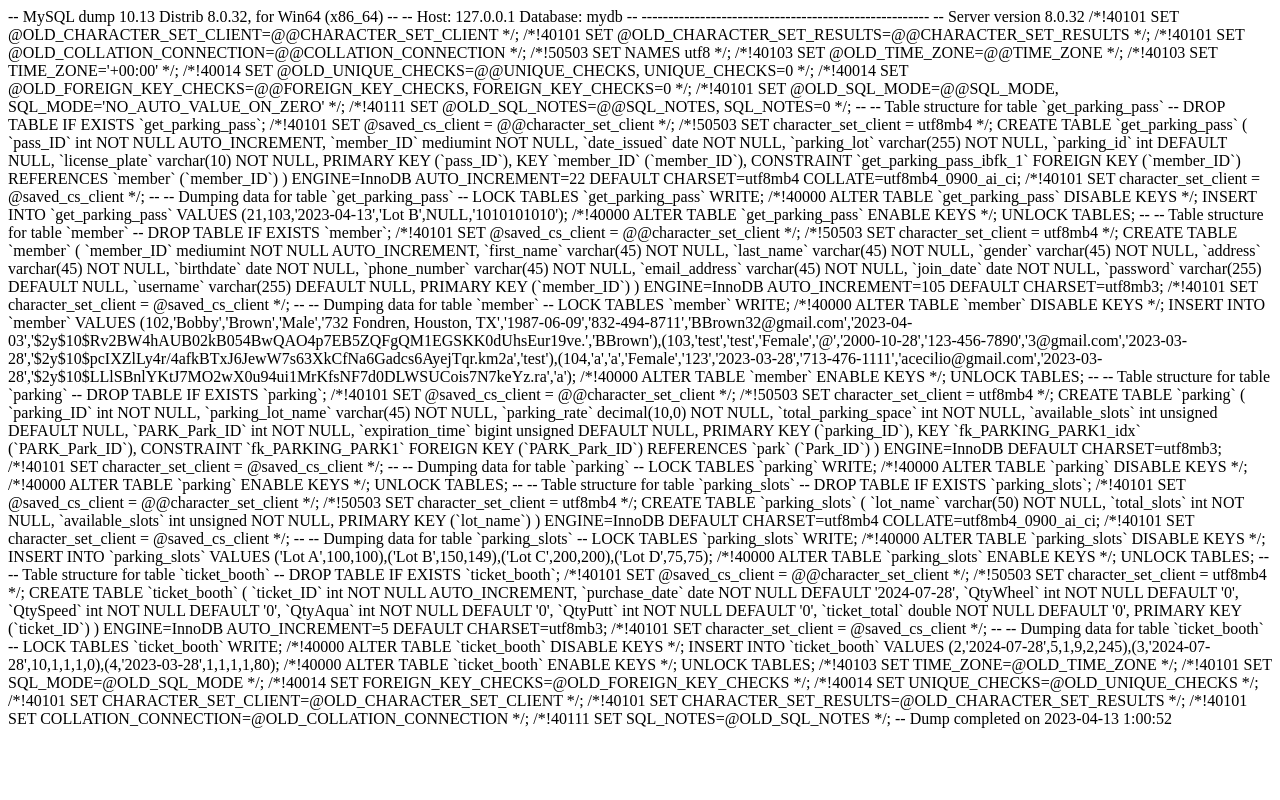
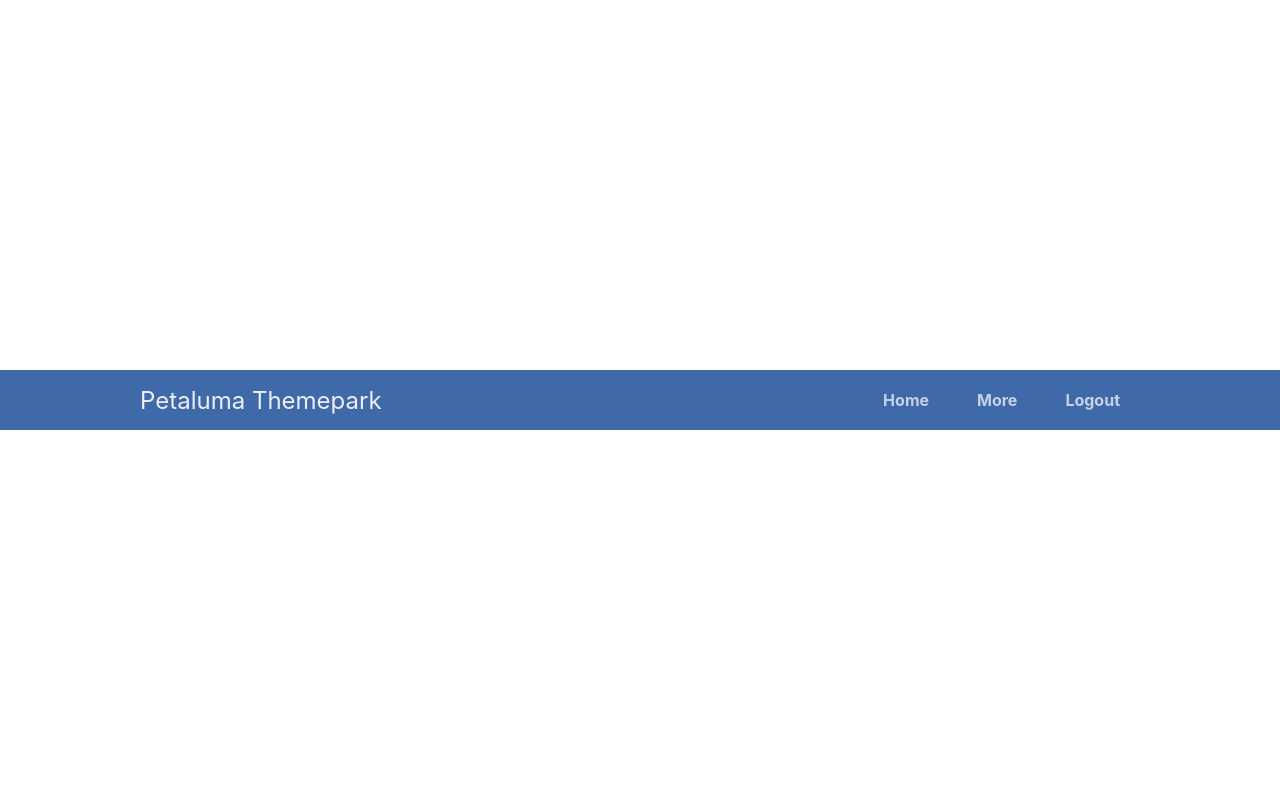
Before and after one commit to mirkwoodia/petaluma, a PHP site: page /Ticket_Booth.php in a window 1280 px wide. Run offline with PHP 8.4, Linux system fonts and the light colour scheme; a user stored in the database is signed in.

Commit message:
Update Ticket_Booth.php

```diff
--- a/Ticket_Booth.php
+++ b/Ticket_Booth.php
@@ -1,174 +1,21 @@
--- MySQL dump 10.13  Distrib 8.0.32, for Win64 (x86_64)
---
--- Host: 127.0.0.1    Database: mydb
--- ------------------------------------------------------
--- Server version	8.0.32
-
-/*!40101 SET @OLD_CHARACTER_SET_CLIENT=@@CHARACTER_SET_CLIENT */;
-/*!40101 SET @OLD_CHARACTER_SET_RESULTS=@@CHARACTER_SET_RESULTS */;
-/*!40101 SET @OLD_COLLATION_CONNECTION=@@COLLATION_CONNECTION */;
-/*!50503 SET NAMES utf8 */;
-/*!40103 SET @OLD_TIME_ZONE=@@TIME_ZONE */;
-/*!40103 SET TIME_ZONE='+00:00' */;
-/*!40014 SET @OLD_UNIQUE_CHECKS=@@UNIQUE_CHECKS, UNIQUE_CHECKS=0 */;
-/*!40014 SET @OLD_FOREIGN_KEY_CHECKS=@@FOREIGN_KEY_CHECKS, FOREIGN_KEY_CHECKS=0 */;
-/*!40101 SET @OLD_SQL_MODE=@@SQL_MODE, SQL_MODE='NO_AUTO_VALUE_ON_ZERO' */;
-/*!40111 SET @OLD_SQL_NOTES=@@SQL_NOTES, SQL_NOTES=0 */;
-
---
--- Table structure for table `get_parking_pass`
---
-
-DROP TABLE IF EXISTS `get_parking_pass`;
-/*!40101 SET @saved_cs_client     = @@character_set_client */;
-/*!50503 SET character_set_client = utf8mb4 */;
-CREATE TABLE `get_parking_pass` (
-  `pass_ID` int NOT NULL AUTO_INCREMENT,
-  `member_ID` mediumint NOT NULL,
-  `date_issued` date NOT NULL,
-  `parking_lot` varchar(255) NOT NULL,
-  `parking_id` int DEFAULT NULL,
-  `license_plate` varchar(10) NOT NULL,
-  PRIMARY KEY (`pass_ID`),
-  KEY `member_ID` (`member_ID`),
-  CONSTRAINT `get_parking_pass_ibfk_1` FOREIGN KEY (`member_ID`) REFERENCES `member` (`member_ID`)
-) ENGINE=InnoDB AUTO_INCREMENT=22 DEFAULT CHARSET=utf8mb4 COLLATE=utf8mb4_0900_ai_ci;
-/*!40101 SET character_set_client = @saved_cs_client */;
-
---
--- Dumping data for table `get_parking_pass`
---
-
-LOCK TABLES `get_parking_pass` WRITE;
-/*!40000 ALTER TABLE `get_parking_pass` DISABLE KEYS */;
-INSERT INTO `get_parking_pass` VALUES (21,103,'2023-04-13','Lot B',NULL,'1010101010');
-/*!40000 ALTER TABLE `get_parking_pass` ENABLE KEYS */;
-UNLOCK TABLES;
-
---
--- Table structure for table `member`
---
-
-DROP TABLE IF EXISTS `member`;
-/*!40101 SET @saved_cs_client     = @@character_set_client */;
-/*!50503 SET character_set_client = utf8mb4 */;
-CREATE TABLE `member` (
-  `member_ID` mediumint NOT NULL AUTO_INCREMENT,
-  `first_name` varchar(45) NOT NULL,
-  `last_name` varchar(45) NOT NULL,
-  `gender` varchar(45) NOT NULL,
-  `address` varchar(45) NOT NULL,
-  `birthdate` date NOT NULL,
-  `phone_number` varchar(45) NOT NULL,
-  `email_address` varchar(45) NOT NULL,
-  `join_date` date NOT NULL,
-  `password` varchar(255) DEFAULT NULL,
-  `username` varchar(255) DEFAULT NULL,
-  PRIMARY KEY (`member_ID`)
-) ENGINE=InnoDB AUTO_INCREMENT=105 DEFAULT CHARSET=utf8mb3;
-/*!40101 SET character_set_client = @saved_cs_client */;
-
---
--- Dumping data for table `member`
---
-
-LOCK TABLES `member` WRITE;
-/*!40000 ALTER TABLE `member` DISABLE KEYS */;
-INSERT INTO `member` VALUES (102,'Bobby','Brown','Male','732 Fondren, Houston, TX','1987-06-09','832-494-8711','BBrown32@gmail.com','2023-04-03','$2y$10$Rv2BW4hAUB02kB054BwQAO4p7EB5ZQFgQM1EGSKK0dUhsEur19ve.','BBrown'),(103,'test','test','Female','@','2000-10-28','123-456-7890','3@gmail.com','2023-03-28','$2y$10$pcIXZlLy4r/4afkBTxJ6JewW7s63XkCfNa6Gadcs6AyejTqr.km2a','test'),(104,'a','a','Female','123','2023-03-28','713-476-1111','acecilio@gmail.com','2023-03-28','$2y$10$LLlSBnlYKtJ7MO2wX0u94ui1MrKfsNF7d0DLWSUCois7N7keYz.ra','a');
-/*!40000 ALTER TABLE `member` ENABLE KEYS */;
-UNLOCK TABLES;
-
---
--- Table structure for table `parking`
---
-
-DROP TABLE IF EXISTS `parking`;
-/*!40101 SET @saved_cs_client     = @@character_set_client */;
-/*!50503 SET character_set_client = utf8mb4 */;
-CREATE TABLE `parking` (
-  `parking_ID` int NOT NULL,
-  `parking_lot_name` varchar(45) NOT NULL,
-  `parking_rate` decimal(10,0) NOT NULL,
-  `total_parking_space` int NOT NULL,
-  `available_slots` int unsigned DEFAULT NULL,
-  `PARK_Park_ID` int NOT NULL,
-  `expiration_time` bigint unsigned DEFAULT NULL,
-  PRIMARY KEY (`parking_ID`),
-  KEY `fk_PARKING_PARK1_idx` (`PARK_Park_ID`),
-  CONSTRAINT `fk_PARKING_PARK1` FOREIGN KEY (`PARK_Park_ID`) REFERENCES `park` (`Park_ID`)
-) ENGINE=InnoDB DEFAULT CHARSET=utf8mb3;
-/*!40101 SET character_set_client = @saved_cs_client */;
-
---
--- Dumping data for table `parking`
---
-
-LOCK TABLES `parking` WRITE;
-/*!40000 ALTER TABLE `parking` DISABLE KEYS */;
-/*!40000 ALTER TABLE `parking` ENABLE KEYS */;
-UNLOCK TABLES;
-
---
--- Table structure for table `parking_slots`
---
-
-DROP TABLE IF EXISTS `parking_slots`;
-/*!40101 SET @saved_cs_client     = @@character_set_client */;
-/*!50503 SET character_set_client = utf8mb4 */;
-CREATE TABLE `parking_slots` (
-  `lot_name` varchar(50) NOT NULL,
-  `total_slots` int NOT NULL,
-  `available_slots` int unsigned NOT NULL,
-  PRIMARY KEY (`lot_name`)
-) ENGINE=InnoDB DEFAULT CHARSET=utf8mb4 COLLATE=utf8mb4_0900_ai_ci;
-/*!40101 SET character_set_client = @saved_cs_client */;
-
---
--- Dumping data for table `parking_slots`
---
-
-LOCK TABLES `parking_slots` WRITE;
-/*!40000 ALTER TABLE `parking_slots` DISABLE KEYS */;
-INSERT INTO `parking_slots` VALUES ('Lot A',100,100),('Lot B',150,149),('Lot C',200,200),('Lot D',75,75);
-/*!40000 ALTER TABLE `parking_slots` ENABLE KEYS */;
-UNLOCK TABLES;
-
---
--- Table structure for table `ticket_booth`
---
-
-DROP TABLE IF EXISTS `ticket_booth`;
-/*!40101 SET @saved_cs_client     = @@character_set_client */;
-/*!50503 SET character_set_client = utf8mb4 */;
-CREATE TABLE `ticket_booth` (
-  `ticket_ID` int NOT NULL AUTO_INCREMENT,
-  `purchase_date` date NOT NULL DEFAULT '2024-07-28',
-  `QtyWheel` int NOT NULL DEFAULT '0',
-  `QtySpeed` int NOT NULL DEFAULT '0',
-  `QtyAqua` int NOT NULL DEFAULT '0',
-  `QtyPutt` int NOT NULL DEFAULT '0',
-  `ticket_total` double NOT NULL DEFAULT '0',
-  PRIMARY KEY (`ticket_ID`)
-) ENGINE=InnoDB AUTO_INCREMENT=5 DEFAULT CHARSET=utf8mb3;
-/*!40101 SET character_set_client = @saved_cs_client */;
-
---
--- Dumping data for table `ticket_booth`
---
-
-LOCK TABLES `ticket_booth` WRITE;
-/*!40000 ALTER TABLE `ticket_booth` DISABLE KEYS */;
-INSERT INTO `ticket_booth` VALUES (2,'2024-07-28',5,1,9,2,245),(3,'2024-07-28',10,1,1,1,0),(4,'2023-03-28',1,1,1,1,80);
-/*!40000 ALTER TABLE `ticket_booth` ENABLE KEYS */;
-UNLOCK TABLES;
-/*!40103 SET TIME_ZONE=@OLD_TIME_ZONE */;
-
-/*!40101 SET SQL_MODE=@OLD_SQL_MODE */;
-/*!40014 SET FOREIGN_KEY_CHECKS=@OLD_FOREIGN_KEY_CHECKS */;
-/*!40014 SET UNIQUE_CHECKS=@OLD_UNIQUE_CHECKS */;
-/*!40101 SET CHARACTER_SET_CLIENT=@OLD_CHARACTER_SET_CLIENT */;
-/*!40101 SET CHARACTER_SET_RESULTS=@OLD_CHARACTER_SET_RESULTS */;
-/*!40101 SET COLLATION_CONNECTION=@OLD_COLLATION_CONNECTION */;
-/*!40111 SET SQL_NOTES=@OLD_SQL_NOTES */;
-
--- Dump completed on 2023-04-13  1:00:52
+<?php
+session_start();
+if (!isset($_SESSION['loggedin'])) {
+	header('Location: Login_Member.html');
+	exit;
+}
+?>
+<!DOCTYPE html>
+<html>
+<head>
+    <link rel="stylesheet" type="text/css" href="Ticket_Booth.css">
+    <link rel="shortcut icon" type="image/x-icon" href="Tab.ico" />
+    <title>Ticket Order Form</title>
+    <nav class="navtop">
+        <div>
+            <h1>Petaluma Themepark</h1>
+            <a href="Home_Page.php"><i class="fas fa-home"></i>Home</a>
+            <a href="Admin_Portal.html"><i class="fas fa-address-book"></i>More</a>
+            <a href="Logout_Member.php"><i class="fas fa-address-book"></i>Logout</a>
+        </div>
+    </nav>
```
